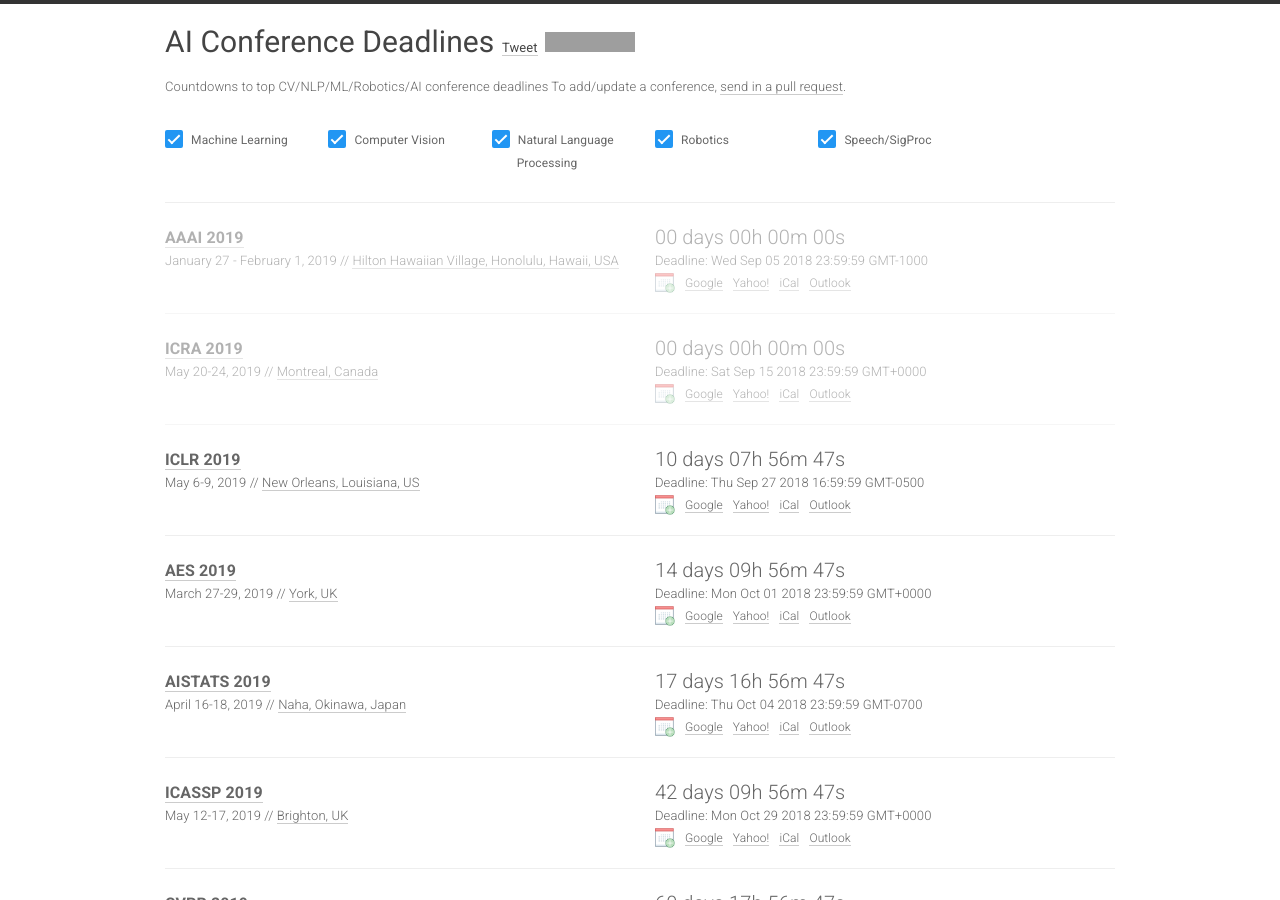
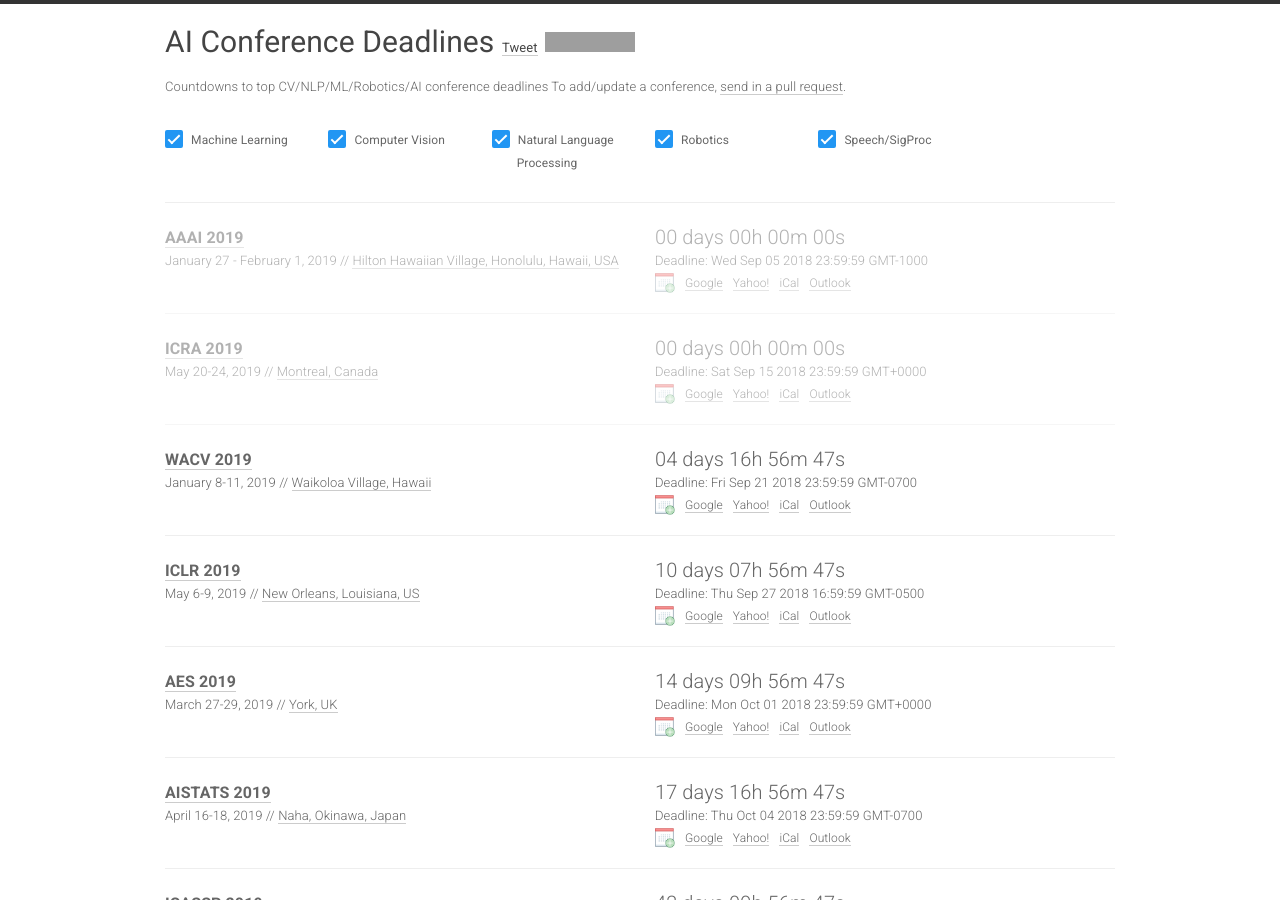
Before and after one commit to paperswithcode/ai-deadlines, a Jekyll site: the page built from index.html, in a window 1280 px wide and 900 px high. Built offline with Jekyll 4.4.1, drawn with Linux system fonts in a browser that asks for light colours; nearby versions of some CDN libraries; comment, search, counter and statistics services are not loaded; grey boxes are pictures that could not be loaded.

Commit message:
Add WACV 2019 Round two

```diff
--- a/_data/conferences.yml
+++ b/_data/conferences.yml
@@ -20,6 +20,16 @@
   date: May 20-24, 2019
   place: Montreal, Canada
   sub: RO
+
+- name: WACV
+  year: 2019
+  id: wacv19
+  link: http://wacv19.uccs.us/
+  deadline: "2018-09-21 23:59:59"
+  timezone: America/Los_Angeles
+  date: January 8-11, 2019
+  place: Waikoloa Village, Hawaii
+  sub: CV
 
 - name: ICLR
   year: 2019
```
